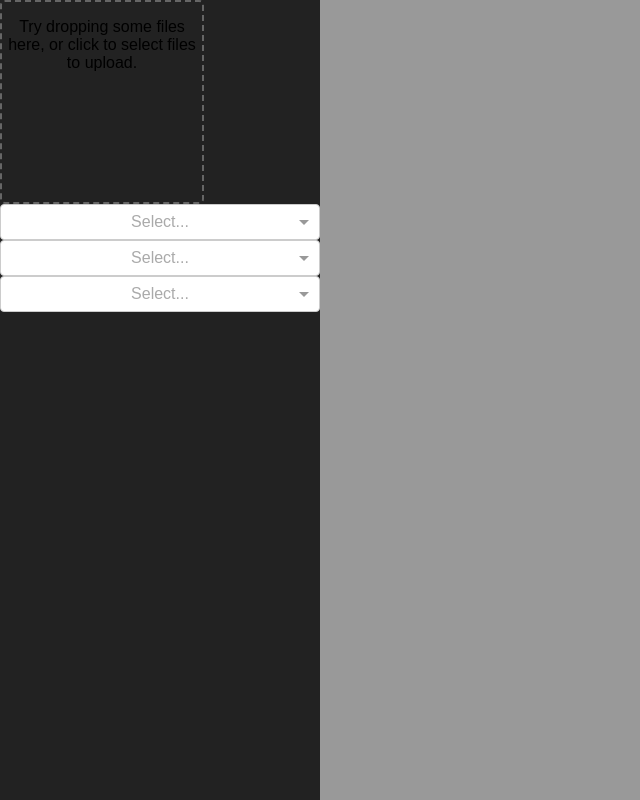
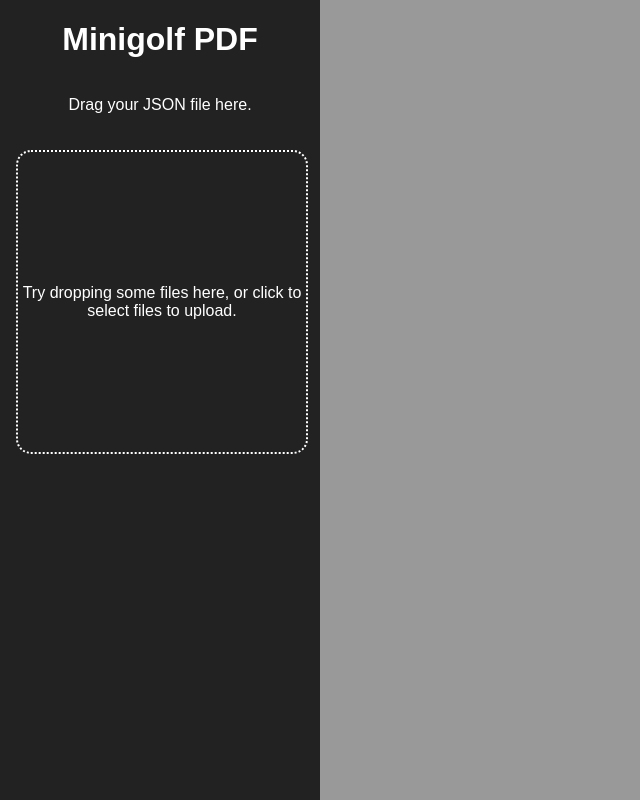
Before and after one commit to honeyballs/minigolf-pdf, a React (Create React App) app: page / in a window 1280 px wide. Shown: the whole page, without its empty margins (0-640 px from the left). Built offline with nearby package versions, Linux system fonts and the light colour scheme; the HTML template or start-up script is replaced by a standard one.

Commit message:
Style changes, hide selects until data is loaded

```diff
--- a/src/App.css
+++ b/src/App.css
@@ -12,6 +12,11 @@
   height: 100%;
   flex: 0 1 25%;
   background: #222;
+  color: #fff;
+  display: flex;
+  flex-direction: column;
+  justify-content: flex-start;
+  align-items: center;
 }
 
 #pdf {
@@ -19,3 +24,13 @@
   flex: 0 1 75%;
   background: #999;
 }
+
+.dropzone {
+  width: 90%;
+  margin: 20px auto;
+}
+
+#OptionList {
+  width: 90%;
+  margin: 0 auto;
+}
--- a/src/components/Sidebar.js
+++ b/src/components/Sidebar.js
@@ -5,15 +5,16 @@ import OptionList from "./OptionList";
 const Sidebar = props => {
   return (
     <div id="Sidebar">
-      <section>
+      <h1>Minigolf PDF</h1>
+      <p>Drag your JSON file here.</p>
       <div className="dropzone" accept=".json">
-          <Dropzone onDrop={props.loadFile}>
+        <Dropzone onDrop={props.loadFile} style={dropStyle}>
           <p>
             Try dropping some files here, or click to select files to upload.
           </p>
         </Dropzone>
       </div>
-      </section>
+      {props.data.length > 0 && (
         <OptionList
           data={props.data}
           selectedAnlagen={props.selectedAnlagen}
@@ -23,8 +24,20 @@ const Sidebar = props => {
           selectedBahnen={props.selectedBahnen}
           handleBahnenChange={props.handleBahnenChange}
         />
+      )}
     </div>
   );
 };
 
+const dropStyle = {
+  width: "100%",
+  height: "300px",
+  color: "#fff",
+  border: "2px dotted #fff",
+  borderRadius: "15px",
+  display: "flex",
+  flexDirection: "column",
+  justifyContent: "center"
+};
+
 export default Sidebar;
```
Lines whose indentation alone changed are shown as unchanged.
